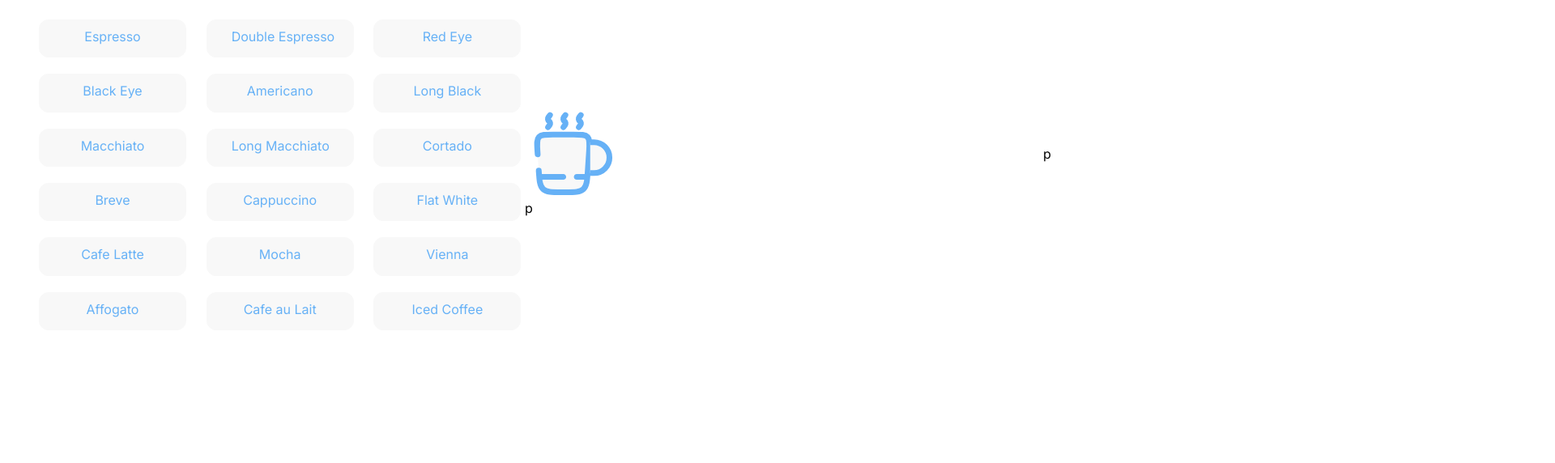
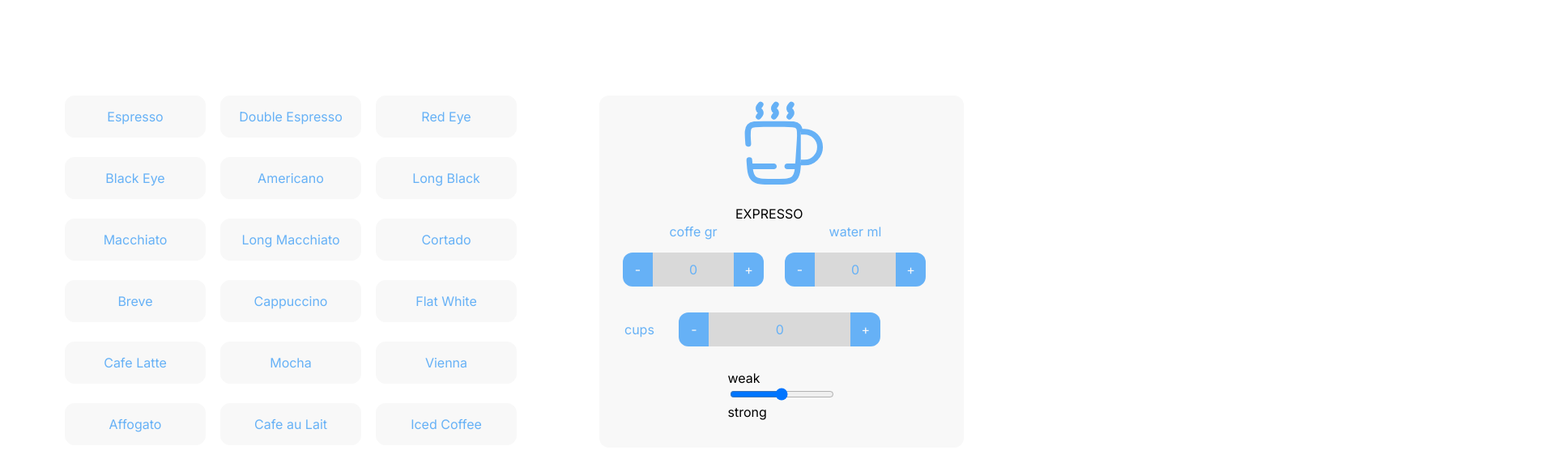
Before and after one commit to FelipePozo21/Coffe-Calculator, a React (Create React App) app: page / in a window 1280 px wide. Shown: the top 572 px of the page at 81% size, 1920 px wide, since content can reach past the window. Built offline with nearby package versions, Linux system fonts and the light colour scheme.

Commit message:
fix grids and add CardPrepareCoffe

```diff
--- a/src/App.css
+++ b/src/App.css
@@ -1,3 +1,11 @@
 * {
   font-family: "Inter", sans-serif;
 }
+
+main {
+  display: grid;
+  grid-template-columns: repeat(2,600px);
+  align-items: center;
+  justify-content: center;
+  height: 80vh;
+}
--- a/src/App.js
+++ b/src/App.js
@@ -14,10 +14,12 @@ function App() {
 
   return (
    <>
-    <Container className='Container'>
-      <ListCoffe CoffeName={CoffeDataName}/>
-    </Container>
-    <CardPrepareCoffe className='CardPrepareCoffe'/>
+    <main>
+      <Container className='Container'>
+        <ListCoffe CoffeName={CoffeDataName}/>
+      </Container>
+      <CardPrepareCoffe className='CardPrepareCoffe'/>
+    </main>
    </>
   );
 }
--- a/src/components/CardPrepareCoffe/CardPrepareCoffe.css
+++ b/src/components/CardPrepareCoffe/CardPrepareCoffe.css
@@ -0,0 +1,14 @@
+.CardPrepareCoffeDiv {
+    width: 450px;
+    max-width: 450px;
+    background-color: #F8F8F8;
+    margin-left: 100px;
+    border-radius: 12px;
+    height: 435px;
+    margin-top: 15px;
+    display: grid;
+    grid-template-rows: 30% 40% 20%;
+    grid-template-columns: 1fr;
+    align-items: center;
+    justify-items: center;
+}
--- a/src/components/CardPrepareCoffe/CardPrepareCoffe.js
+++ b/src/components/CardPrepareCoffe/CardPrepareCoffe.js
@@ -1,13 +1,14 @@
+import './CardPrepareCoffe.css'
 import { CoffeCup } from '../CoffeCup/CoffeCup'
 import { PrepareCoffe } from '../PrepareCoffe/PrepareCoffe'
 import { Slider } from '../Slider/Slider'
 
 function CardPrepareCoffe() {
     return (
-        <div>
-            <CoffeCup />
-            <PrepareCoffe />
-            <Slider />
+        <div className='CardPrepareCoffeDiv'>
+            <CoffeCup className='CoffeCup' />
+            <PrepareCoffe className='PrepareCoffe' />
+            <Slider className='Slider' />
         </div>
     )
 }
--- a/src/components/CoffeCup/CoffeCup.js
+++ b/src/components/CoffeCup/CoffeCup.js
@@ -5,6 +5,7 @@ function CoffeCup() {
     return (
         <div>
             <CoffeSVG />
+            <p>EXPRESSO</p>
         </div>
     )
 }
--- a/src/components/Container/Container.css
+++ b/src/components/Container/Container.css
@@ -1,18 +1,14 @@
 div {
-    display: grid;
-
-    grid-template-columns: 50% 50%;
-
     place-content: center;
-    width: 100vw;
 }
 
 ul {
     display: grid;
-    grid-template-columns: repeat(3,1fr);
-    grid-template-rows: repeat(6,1fr);
+    grid-template-columns: repeat(3,172px);
     list-style-type: none;
+    align-items: center;
     color: #66B1F6;
-    height: 100%;
+    margin-top: 28px;
+    height: 435px;
     gap: 20px;
 }
--- a/src/components/ListCoffe/ListCoffe.css
+++ b/src/components/ListCoffe/ListCoffe.css
@@ -1,9 +1,12 @@
 li {
-    text-align: center;
+    display: flex;
+    align-items: center;
+    justify-content: center;
     background-color: #F8F8F8;
     cursor: pointer;
     text-wrap: nowrap;
-    width: 120px;
+    width: 112px;
+    height: 30px;
     padding: 10px 30px;
     border: 1px solid #F8F8F8;
     border-radius: 12px;
--- /dev/null
+++ b/src/components/PrepareCoffe/PrepareCoffe.css
@@ -0,0 +1,91 @@
+.PrepareCoffe {
+    width: 85%;
+    height: 100%;
+    display: grid;
+    grid-template-columns: repeat(2,200px);
+    grid-template-rows: repeat(2,80px);
+    place-content: center;
+    row-gap: 20px;
+    margin: -30px;
+    object-fit: contain;
+}
+
+.PrepareCoffeDivButtons {
+    display: flex;
+    flex-direction: column;
+    align-items: center;
+    justify-content: center;
+    width: 182px;
+    color: #66B1F6;
+}
+
+
+.PrepareCoffeButtons {
+    display: flex;
+    flex-direction: row;
+    width: 182px;
+    height: 42px;
+    justify-content: center;
+    align-items: center;
+}
+
+.Count {
+    width: 100px;
+    background-color: #D9D9D9;
+    height: 42px;
+    display: flex;
+    justify-content: center;
+    align-items: center;
+}
+
+.Rest {
+    background-color: #66B1F6;
+    width: 37px;
+    height: 42px;
+    display: flex;
+    justify-content: center;
+    align-items: center;
+    border-radius: 12px 0 0 12px;
+    color: #F8F8F8;
+    cursor: pointer;
+}
+
+.Plus {
+    width: 37px;
+    height: 42px;
+    display: flex;
+    justify-content: center;
+    align-items: center;
+    border-radius: 0px 12px 12px 0px;
+    background-color: #66B1F6;
+    color: #F8F8F8;
+    cursor: pointer;
+}
+
+.PrepareCoffeButtonsCup {
+    display: flex;
+    flex-direction: row;
+    width: 250px;
+    height: 42px;
+    justify-content: center;
+    align-items: center;
+}
+
+.Cups {
+    grid-column: 1 / span 2;
+    display: flex;
+    justify-content: start;
+    align-items: center;
+    gap: 30px;
+    color: #66B1F6;
+    margin-left: 6px;
+}
+
+.CountCup {
+    width: 175px;
+    background-color: #D9D9D9;
+    height: 42px;
+    display: flex;
+    justify-content: center;
+    align-items: center;
+}
--- a/src/components/PrepareCoffe/PrepareCoffe.js
+++ b/src/components/PrepareCoffe/PrepareCoffe.js
@@ -1,6 +1,39 @@
+import './PrepareCoffe.css'
+
 function PrepareCoffe() {
     return (
-        <div>p</div>
+        <div className='PrepareCoffe'>
+            <div className="PrepareCoffeDivButtons">
+                <div className="PrepareCoffeP">
+                    <p>coffe gr</p>
+                </div>
+                <div className="PrepareCoffeButtons">
+                    <span className="Rest">-</span>
+                    <p className='Count'>0</p>
+                    <span className="Plus">+</span>
+                </div>
+            </div>
+            <div className="PrepareCoffeDivButtons">
+                <div className="PrepareCoffeP">
+                    <p>water ml</p>
+                </div>
+                <div className="PrepareCoffeButtons">
+                    <span className="Rest">-</span>
+                    <p className='Count'>0</p>
+                    <span className="Plus">+</span>
+                </div>
+                </div>
+            <div className="Cups">
+                <div className="Cups-p">
+                    <p>cups</p>
+                </div>
+                <div className="PrepareCoffeButtonsCup">
+                    <span className="Rest">-</span>
+                    <p className="Count CountCup">0</p>
+                    <span className="Plus">+</span>
+                </div>
+            </div>
+        </div>
     )
 }
 
--- a/src/components/Slider/Slider.js
+++ b/src/components/Slider/Slider.js
@@ -1,6 +1,12 @@
 function Slider() {
     return (
-        <div>p</div>
+        <div>
+            <span>weak</span>
+            <div>
+                <input type="range"/>
+            </div>
+            <span>strong</span>
+        </div>
     )
 }
 
```
